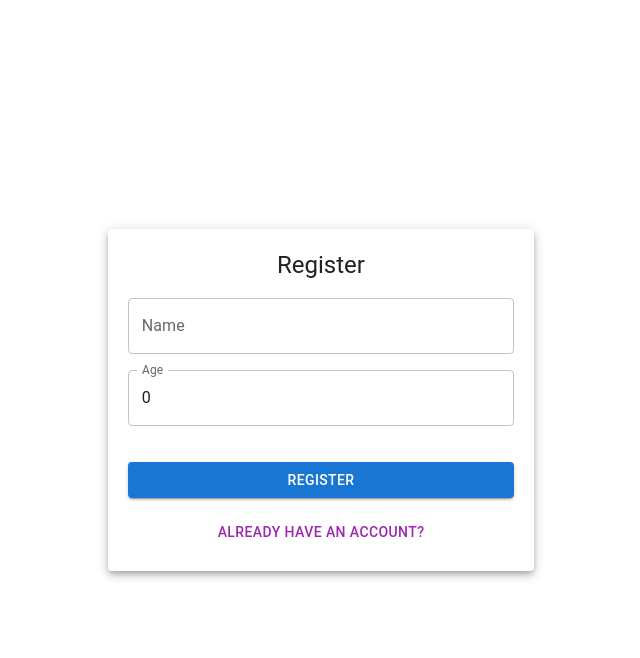
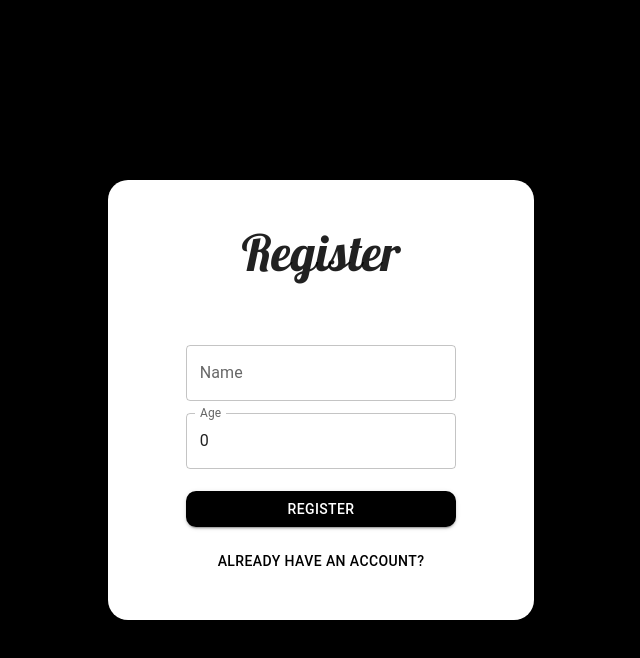
Before and after one commit to Glen-Chen-Blue/Vote-System, a React (Create React App) app in the folder frontend/: page / in a window 1280 px wide. Both pictures are taken after a click on the button "CREATE ACCOUNT". Shown: the top 658 px of the page, without its empty margins (319-959 px from the left). Built offline with nearby package versions, Linux system fonts and the light colour scheme.

Commit message:
signin-css

```diff
--- a/frontend/public/index.html
+++ b/frontend/public/index.html
@@ -15,6 +15,9 @@
       user's mobile device or desktop. See https://developers.google.com/web/fundamentals/web-app-manifest/
     -->
     <link rel="manifest" href="%PUBLIC_URL%/manifest.json" />
+    <style>
+      @import url('https://fonts.googleapis.com/css2?family=Lobster&family=Lobster+Two:ital,wght@0,400;0,700;1,400&display=swap');
+    </style>
     <!--
       Notice the use of %PUBLIC_URL% in the tags above.
       It will be replaced with the URL of the `public` folder during the build.
--- a/frontend/src/component/SignIn.js
+++ b/frontend/src/component/SignIn.js
@@ -18,7 +18,7 @@ function SignIn() {
 
   const handleLogin = async () => {
     if (!file) {
-      alert('请选择JSON文件');
+      alert('請選擇JSON文件');
       return;
     }
     setLoading(true);
@@ -33,7 +33,7 @@ function SignIn() {
         setVc(fileContent)
         navigate('/voting-list');
       } else {
-        alert('登录失败');
+        alert('登錄失敗');
       }
     } catch (error) {
       console.error(error);
@@ -43,7 +43,7 @@ function SignIn() {
 
   const handleRegister = async (e) => {
     if (name === '' || age <= 0) {
-      alert('请输入有效的姓名和年龄');
+      alert('請輸入有效的姓名和年齡');
       return;
     }
     try {
@@ -83,10 +83,18 @@ function SignIn() {
   };
 
   return (
-    <Grid container justifyContent="center" alignItems="center" style={{ minHeight: '100vh' }}>
+    <Grid style={{ backgroundColor: 'black', minHeight: '100vh' }} container justifyContent="center" alignItems="center">
       <Grid item xs={12} sm={8} md={6} lg={4}>
-        <Paper style={{ padding: 20 }} elevation={5}>
-          <Typography variant="h5" component="h2" align="center" gutterBottom>
+        <Paper style={{
+            padding: 20,
+            paddingTop: 40,
+            paddingBottom: 40,
+            borderRadius: 20,
+            display: 'flex',
+            flexDirection: 'column',
+            alignItems: 'center'
+          }} elevation={5}>
+          <Typography style={{ fontFamily: 'Lobster', fontSize: 50 }} variant="h5" component="h2" align="center" gutterBottom>
             {chooseLogin ? 'Login' : 'Register'}
           </Typography>
           {loading && (
@@ -95,7 +103,7 @@ function SignIn() {
             </Box>
           )}
           {!chooseLogin && (
-            <Box mt={2}>
+            <Box style={{ width: '70%' }} mt={5}>
               <TextField
                 label="Name"
                 variant="outlined"
@@ -106,7 +114,7 @@ function SignIn() {
             </Box>
           )}
           {!chooseLogin && (
-            <Box mt={2}>
+            <Box style={{ width: '70%' }} mt={1.5}>
               <TextField
                 label="Age"
                 variant="outlined"
@@ -118,44 +126,44 @@ function SignIn() {
             </Box>
           )}
           {chooseLogin && (
-            <Box mt={2}>
+            <Box style={{ width: '70%' }} mt={5}>
               <Button
+                style={{ backgroundColor: 'black', color: 'white', marginTop: 0, borderRadius: 10, width: '100%' }}
                 variant="contained"
                 component="label"
                 fullWidth
                 color="primary"
-                style={{ marginTop: 10 }}
               >
                 {fileName ? fileName : 'Choose JSON File'}
                 <input type="file" accept=".json" hidden onChange={handleFileChange} />
               </Button>
             </Box>
           )}
-          <Box mt={2}>
+          <Box style={{ width: '70%' }} mt={1.5}>
             {chooseLogin ? (
               <Button
+              style={{ backgroundColor: 'black', color: 'white', marginTop: 0, borderRadius: 10, width: '100%' }}
                 variant="contained"
                 color="primary"
                 onClick={handleLogin}
                 fullWidth
-                style={{ marginTop: 20 }}
               >
                 Login
               </Button>
             ) : (
               <Button
+                style={{ backgroundColor: 'black', color: 'white', marginTop: 10, borderRadius: 10, width: '100%' }}
                 variant="contained"
                 color="primary"
                 onClick={handleRegister}
                 fullWidth
-                style={{ marginTop: 20 }}
               >
                 Register
               </Button>
             )}
           </Box>
           <Box mt={2} align="center">
-            <Button color="secondary" onClick={toggleForm}>
+            <Button style={{ color: 'black' }} color="secondary" onClick={toggleForm}>
               {chooseLogin ? 'Create Account' : 'Already have an account?'}
             </Button>
           </Box>
```
